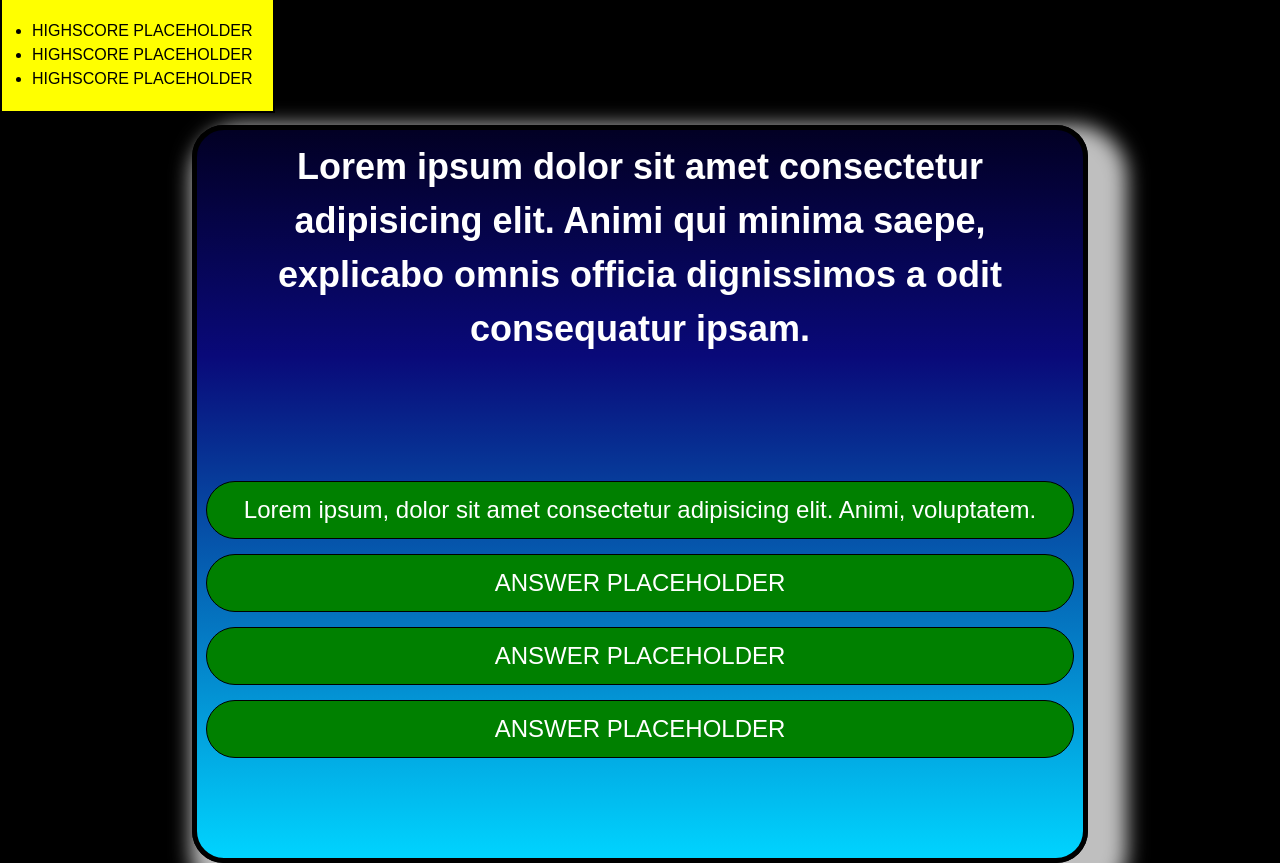
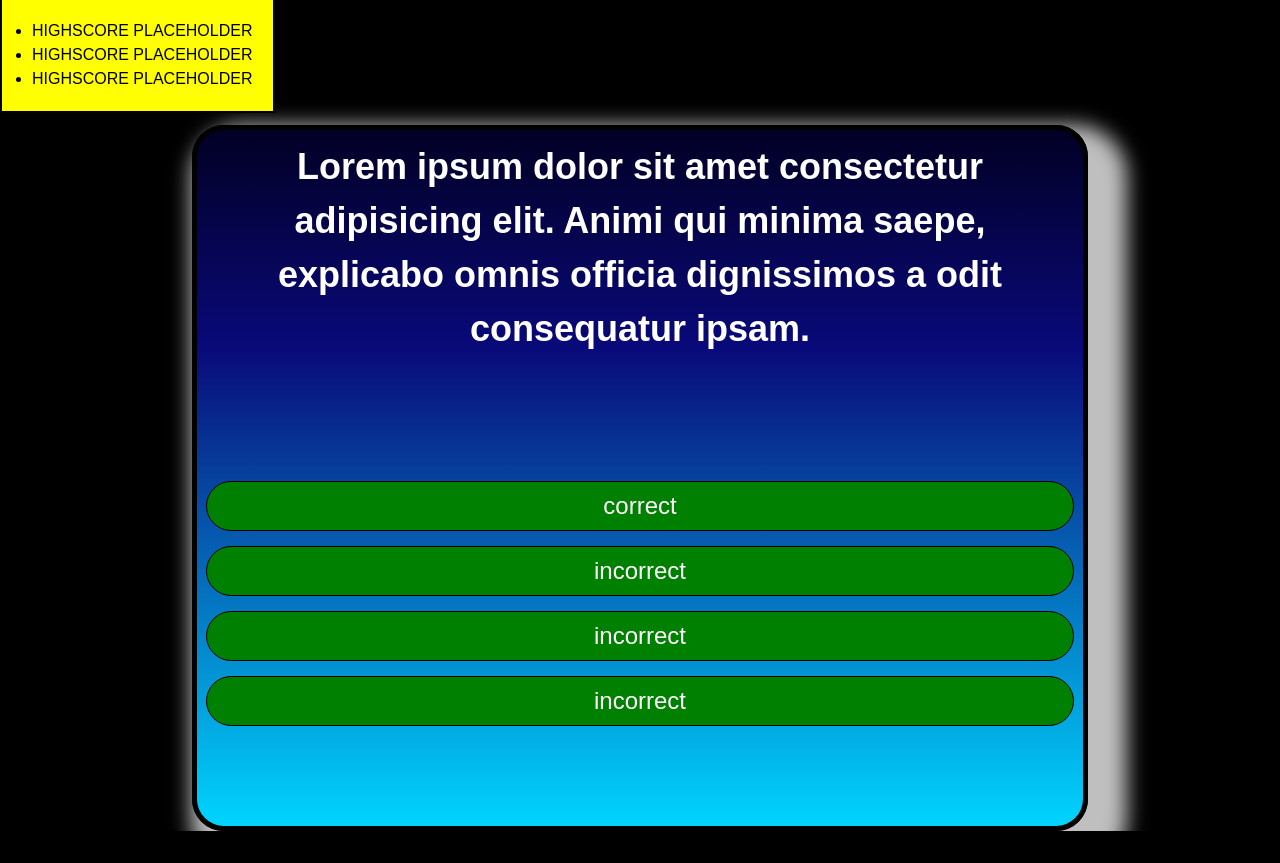
Before and after one commit to blockdoyle/web-development-quiz, a plain HTML site: page index.html in a window 1280 px wide. Shown: the part 51-914 px from the top of the page. After the commit the page ends 882 px from the top, so only its background shows below. Drawn offline with Linux system fonts and the light colour scheme.

Commit message:
changed list items to buttons

```diff
--- a/assets/css/styles.css
+++ b/assets/css/styles.css
@@ -75,7 +75,7 @@ main {
   font-size: 18px;
 }
 
-#answers li {
+#answers button {
   margin: auto;
   margin-top: 15px;
   padding: 10px;
@@ -87,7 +87,7 @@ main {
   font-size: x-large;
 }
 
-#answers li:hover {
+#answers button:hover {
   text-decoration: underline;
   cursor: pointer;
 }
--- a/index.html
+++ b/index.html
@@ -32,12 +32,10 @@
                     <h1>Lorem ipsum dolor sit amet consectetur adipisicing elit. Animi qui minima saepe, explicabo omnis officia dignissimos a odit consequatur ipsam.</h1>
                 </div>
                 <div id="answers">
-                    <ul>
-                        <li>Lorem ipsum, dolor sit amet consectetur adipisicing elit. Animi, voluptatem.</li>
-                        <li>ANSWER PLACEHOLDER</li>
-                        <li>ANSWER PLACEHOLDER</li>
-                        <li>ANSWER PLACEHOLDER</li>
-                    </ul>
+                    <button class="correct">correct</button>
+                    <button class="incorrect">incorrect</button>
+                    <button class="incorrect">incorrect</button>
+                    <button class="incorrect">incorrect</button>
                 </div>
             </div>
         </div>
```
